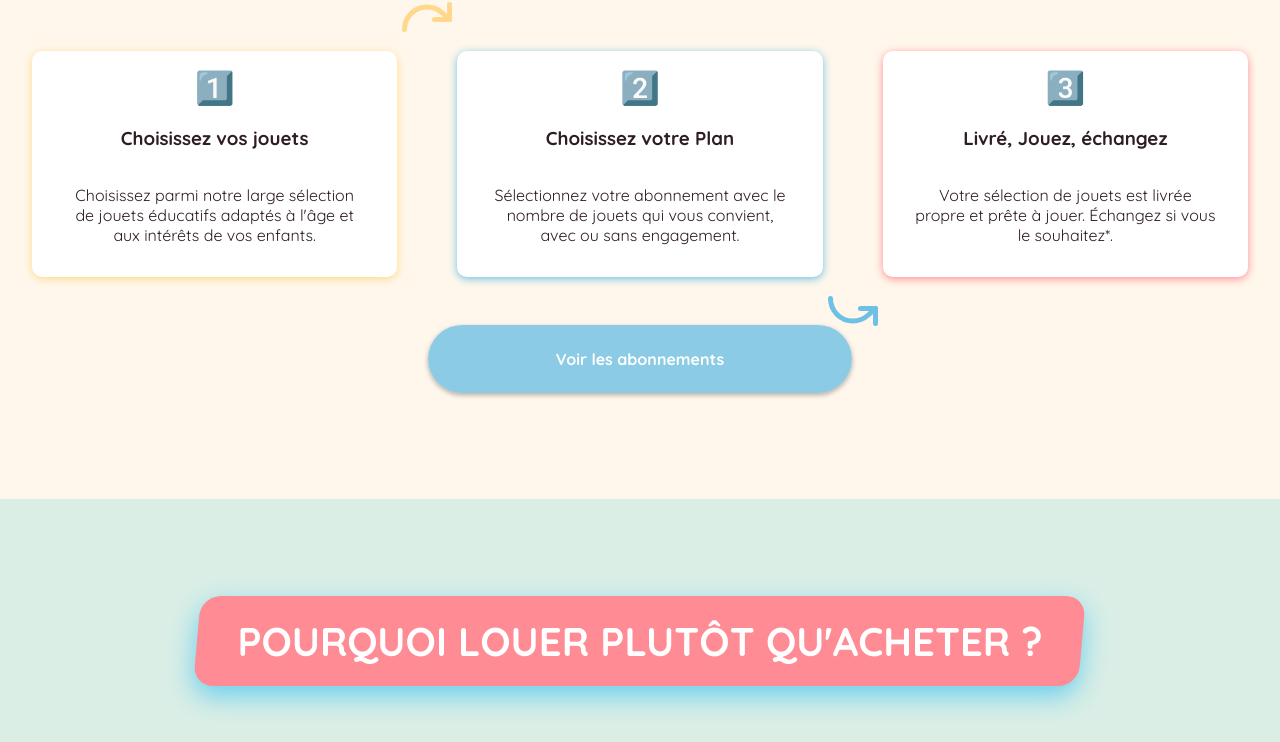
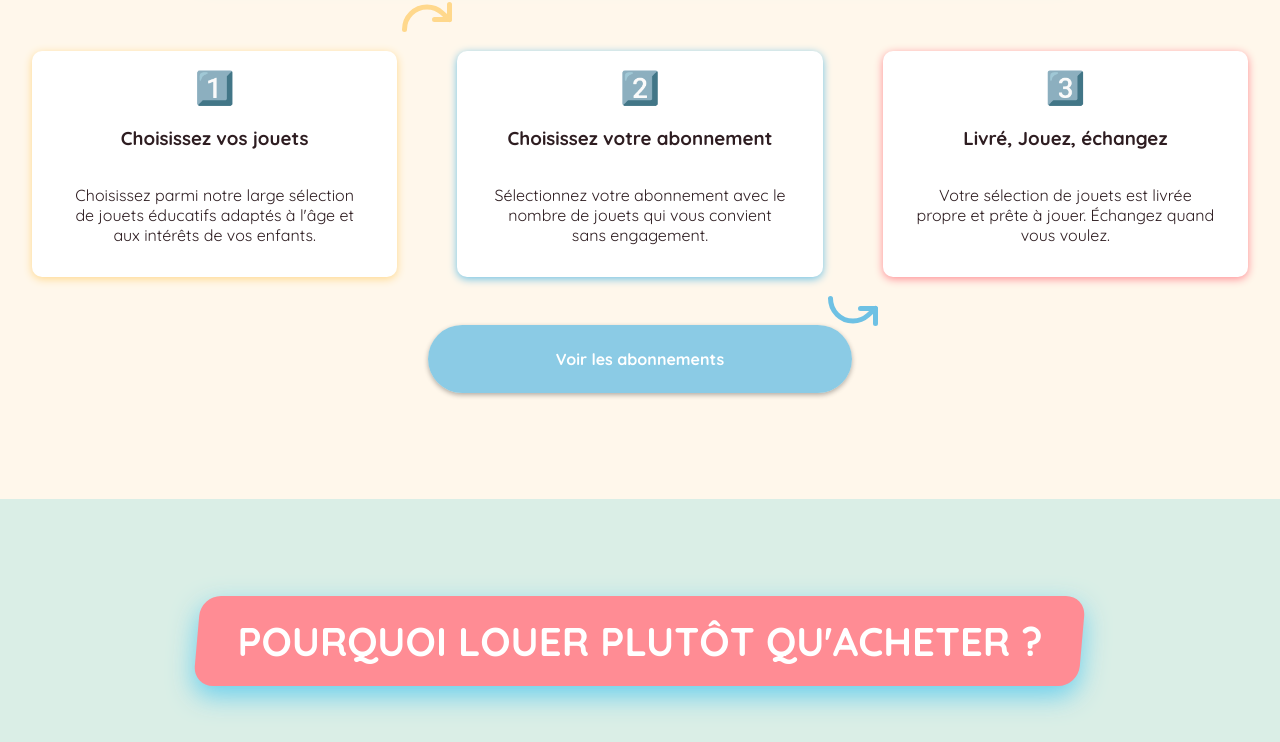
Before and after one commit to biblioJouets/Bibli-O, a Next.js app: page / in a window 1280 px wide. Shown: the part 860-1602 px from the top of the page. Built offline with nearby package versions, Linux system fonts and the light colour scheme; no server answers.

Commit message:
add change content front

```diff
--- a/src/app/page.js
+++ b/src/app/page.js
@@ -68,8 +68,8 @@ function Homepage() {
                         <Redo className="arrow arrow-top" aria-hidden="true" />
 
                         <FunctionalityCard className="secondCard"
-                            title="Choisissez votre Plan"
-                            description="Sélectionnez votre abonnement avec le nombre de jouets qui vous convient, avec ou sans engagement."
+                            title="Choisissez votre abonnement"
+                            description="Sélectionnez votre abonnement avec le nombre de jouets qui vous convient sans engagement."
                             number="2️⃣"
                         />
 
@@ -77,7 +77,7 @@ function Homepage() {
 
                         <FunctionalityCard className="thirdCard"
                             title="Livré, Jouez, échangez"
-                            description="Votre sélection de jouets est livrée propre et prête à jouer. Échangez si vous le souhaitez*."
+                            description="Votre sélection de jouets est livrée propre et prête à jouer. Échangez quand vous voulez."
                             number="3️⃣"
                         />
                     </div>
--- a/src/components/FAQ.jsx
+++ b/src/components/FAQ.jsx
@@ -26,8 +26,7 @@ const FAQ = () => {
     {
       icon: <Heart size={20} />,
       question: "Comment fonctionne l'abonnement Bibli'O Jouets ?",
-      answer: "C'est un jeu d'enfant ! Vous choisissez la formule d'abonnement qui convient à votre famille et sans engagement. vous sélectionnez les jouets que vous souhaitez emprunter pour le mois. Nous vous les préparons avec amour (nettoyés, désinfectés !). Les jouets sont expédiés à votre domicile où en point relais. Une fois le mois écoulé, vous nous retournez les jouets via le bordereau de retour qui vous sera envoyés, et vous en choisissez de nouveaux ! Simple, économique et écologique !"
-    },
+answer: "C'est un jeu d'enfant ! Vous sélectionnez d'abord les jouets qui feront le bonheur de votre enfant, puis vous validez la formule d'abonnement sans engagement qui vous convient. Nous préparons votre commande avec amour (nettoyage et désinfection !). La livraison s'effectue en point relais (ou à domicile pour les communes éligibles). Vous profitez des jouets aussi longtemps que vous le souhaitez (un mois ou plus !). Lorsque vous avez envie de changement, retournez-nous simplement le colis grâce au bordereau inclus (ou à télécharger sur votre espace client), et c'est reparti !"    },
     {
       icon: <RefreshCw size={20} />,
       question: "Les jouets sont-ils vraiment propres et sûrs pour mes enfants ?",
```
